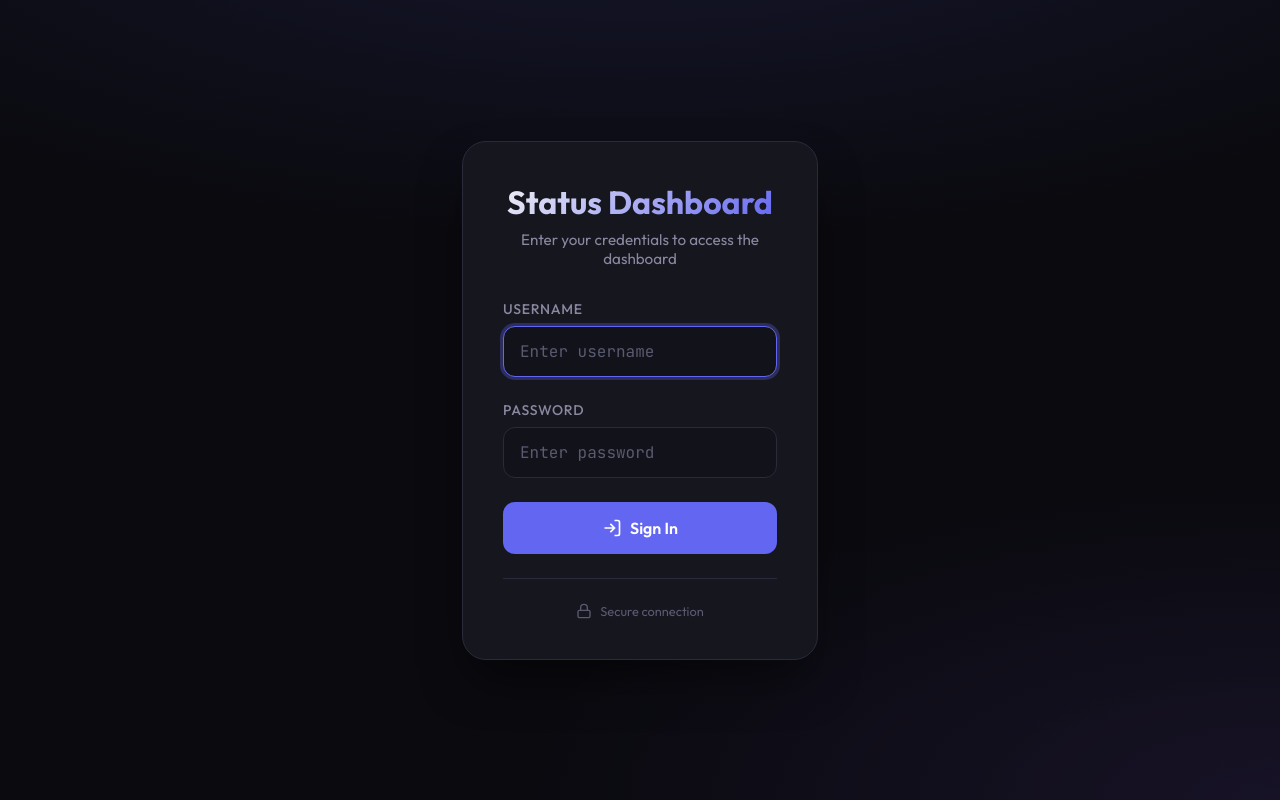
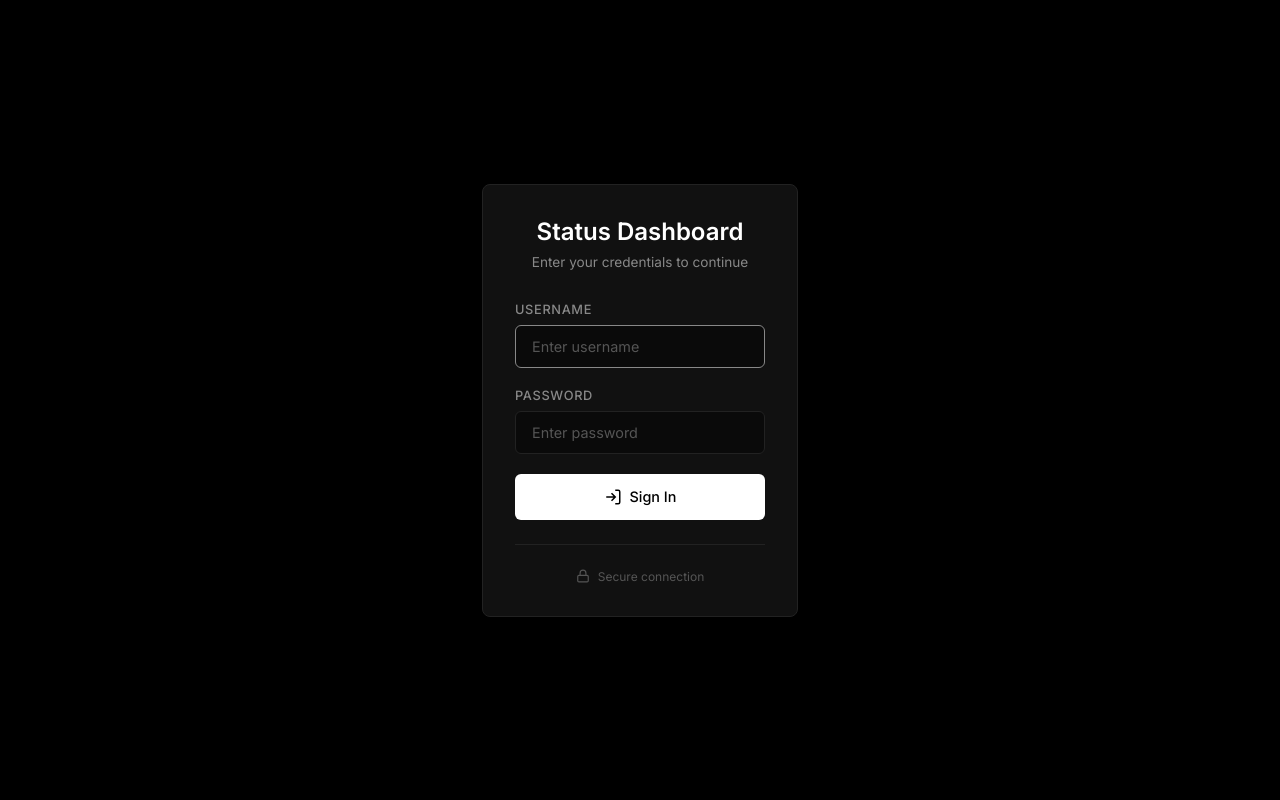
Before and after one commit to Flotapponnier/Betterstack-duplicate, a website: page public/login.html in a window 1280 px wide. Drawn offline with Linux system fonts and the light colour scheme.

Commit message:
style: update login page to match black and white theme

```diff
--- a/public/login.html
+++ b/public/login.html
@@ -6,20 +6,16 @@
   <title>Login - BetterStack Dashboard</title>
   <link rel="preconnect" href="https://fonts.googleapis.com">
   <link rel="preconnect" href="https://fonts.gstatic.com" crossorigin>
-  <link href="https://fonts.googleapis.com/css2?family=JetBrains+Mono:wght@400;500;600;700&family=Outfit:wght@300;400;500;600;700&display=swap" rel="stylesheet">
+  <link href="https://fonts.googleapis.com/css2?family=Inter:wght@300;400;500;600;700&display=swap" rel="stylesheet">
   <style>
     :root {
-      --bg-primary: #0a0a0f;
-      --bg-secondary: #12121a;
-      --bg-card: #16161f;
-      --bg-hover: #1e1e2a;
-      --border: #2a2a3a;
-      --text-primary: #f0f0f5;
-      --text-secondary: #8888a0;
-      --text-muted: #5a5a70;
-      --accent: #6366f1;
-      --accent-glow: rgba(99, 102, 241, 0.3);
-      --success: #22c55e;
+      --bg-primary: #000000;
+      --bg-secondary: #0a0a0a;
+      --bg-card: #111111;
+      --border: #222222;
+      --text-primary: #ffffff;
+      --text-secondary: #888888;
+      --text-muted: #555555;
       --danger: #ef4444;
     }
 
@@ -30,30 +26,26 @@
     }
 
     body {
-      font-family: 'Outfit', sans-serif;
+      font-family: 'Inter', -apple-system, BlinkMacSystemFont, sans-serif;
       background: var(--bg-primary);
       color: var(--text-primary);
       min-height: 100vh;
       display: flex;
       align-items: center;
       justify-content: center;
-      background-image:
-        radial-gradient(ellipse 80% 50% at 50% -20%, rgba(99, 102, 241, 0.15), transparent),
-        radial-gradient(ellipse 60% 40% at 100% 100%, rgba(139, 92, 246, 0.1), transparent);
     }
 
     .login-container {
       width: 100%;
-      max-width: 420px;
+      max-width: 380px;
       padding: 2rem;
     }
 
     .login-card {
       background: var(--bg-card);
       border: 1px solid var(--border);
-      border-radius: 1.5rem;
-      padding: 2.5rem;
-      box-shadow: 0 25px 50px -12px rgba(0, 0, 0, 0.5);
+      border-radius: 8px;
+      padding: 2rem;
     }
 
     .login-header {
@@ -62,27 +54,24 @@
     }
 
     .login-logo {
-      font-size: 2rem;
-      font-weight: 700;
-      background: linear-gradient(135deg, var(--text-primary), var(--accent));
-      -webkit-background-clip: text;
-      -webkit-text-fill-color: transparent;
-      background-clip: text;
+      font-size: 1.5rem;
+      font-weight: 600;
+      color: var(--text-primary);
       margin-bottom: 0.5rem;
     }
 
     .login-subtitle {
       color: var(--text-secondary);
-      font-size: 0.95rem;
+      font-size: 0.85rem;
     }
 
     .form-group {
-      margin-bottom: 1.5rem;
+      margin-bottom: 1.25rem;
     }
 
     .form-label {
       display: block;
-      font-size: 0.875rem;
+      font-size: 0.8rem;
       font-weight: 500;
       color: var(--text-secondary);
       margin-bottom: 0.5rem;
@@ -95,17 +84,16 @@
       background: var(--bg-secondary);
       border: 1px solid var(--border);
       color: var(--text-primary);
-      padding: 0.875rem 1rem;
-      border-radius: 0.75rem;
-      font-family: 'JetBrains Mono', monospace;
-      font-size: 1rem;
-      transition: all 0.2s;
+      padding: 0.75rem 1rem;
+      border-radius: 6px;
+      font-family: inherit;
+      font-size: 0.9rem;
+      transition: border-color 0.15s;
     }
 
     .form-input:focus {
       outline: none;
-      border-color: var(--accent);
-      box-shadow: 0 0 0 3px var(--accent-glow);
+      border-color: var(--text-secondary);
     }
 
     .form-input::placeholder {
@@ -114,16 +102,16 @@
 
     .login-btn {
       width: 100%;
-      background: var(--accent);
-      color: white;
+      background: var(--text-primary);
+      color: var(--bg-primary);
       border: none;
-      padding: 1rem;
-      border-radius: 0.75rem;
+      padding: 0.875rem;
+      border-radius: 6px;
       font-family: inherit;
-      font-size: 1rem;
-      font-weight: 600;
+      font-size: 0.9rem;
+      font-weight: 500;
       cursor: pointer;
-      transition: all 0.2s;
+      transition: opacity 0.15s;
       display: flex;
       align-items: center;
       justify-content: center;
@@ -131,46 +119,32 @@
     }
 
     .login-btn:hover {
-      background: #5558e3;
-      transform: translateY(-2px);
-      box-shadow: 0 10px 20px rgba(99, 102, 241, 0.3);
-    }
-
-    .login-btn:active {
-      transform: translateY(0);
+      opacity: 0.9;
     }
 
     .login-btn:disabled {
-      opacity: 0.7;
+      opacity: 0.5;
       cursor: not-allowed;
-      transform: none;
     }
 
     .login-btn svg {
-      width: 20px;
-      height: 20px;
+      width: 18px;
+      height: 18px;
     }
 
     .error-message {
       background: rgba(239, 68, 68, 0.1);
       border: 1px solid var(--danger);
       color: var(--danger);
-      padding: 0.875rem 1rem;
-      border-radius: 0.75rem;
-      font-size: 0.875rem;
-      margin-bottom: 1.5rem;
+      padding: 0.75rem 1rem;
+      border-radius: 6px;
+      font-size: 0.8rem;
+      margin-bottom: 1.25rem;
       display: none;
     }
 
     .error-message.show {
       display: block;
-      animation: shake 0.5s ease-in-out;
-    }
-
-    @keyframes shake {
-      0%, 100% { transform: translateX(0); }
-      25% { transform: translateX(-5px); }
-      75% { transform: translateX(5px); }
     }
 
     .security-badge {
@@ -182,19 +156,19 @@
       padding-top: 1.5rem;
       border-top: 1px solid var(--border);
       color: var(--text-muted);
-      font-size: 0.8rem;
+      font-size: 0.75rem;
     }
 
     .security-badge svg {
-      width: 16px;
-      height: 16px;
+      width: 14px;
+      height: 14px;
     }
 
     .spinner {
-      width: 20px;
-      height: 20px;
-      border: 2px solid rgba(255,255,255,0.3);
-      border-top-color: white;
+      width: 18px;
+      height: 18px;
+      border: 2px solid rgba(0,0,0,0.2);
+      border-top-color: var(--bg-primary);
       border-radius: 50%;
       animation: spin 0.8s linear infinite;
     }
@@ -209,7 +183,7 @@
     <div class="login-card">
       <div class="login-header">
         <h1 class="login-logo">Status Dashboard</h1>
-        <p class="login-subtitle">Enter your credentials to access the dashboard</p>
+        <p class="login-subtitle">Enter your credentials to continue</p>
       </div>
 
       <div class="error-message" id="errorMessage">
@@ -272,7 +246,6 @@
       const username = document.getElementById('username').value;
       const password = document.getElementById('password').value;
 
-      // Hide error and show loading
       errorMessage.classList.remove('show');
       loginBtn.disabled = true;
       loginBtn.innerHTML = '<div class="spinner"></div> Signing in...';
@@ -289,7 +262,6 @@
         const data = await response.json();
 
         if (data.success) {
-          // Redirect to dashboard
           window.location.href = '/';
         } else {
           throw new Error(data.message || 'Login failed');
@@ -307,7 +279,6 @@
       }
     });
 
-    // Focus username on load
     document.getElementById('username').focus();
   </script>
 </body>
```
